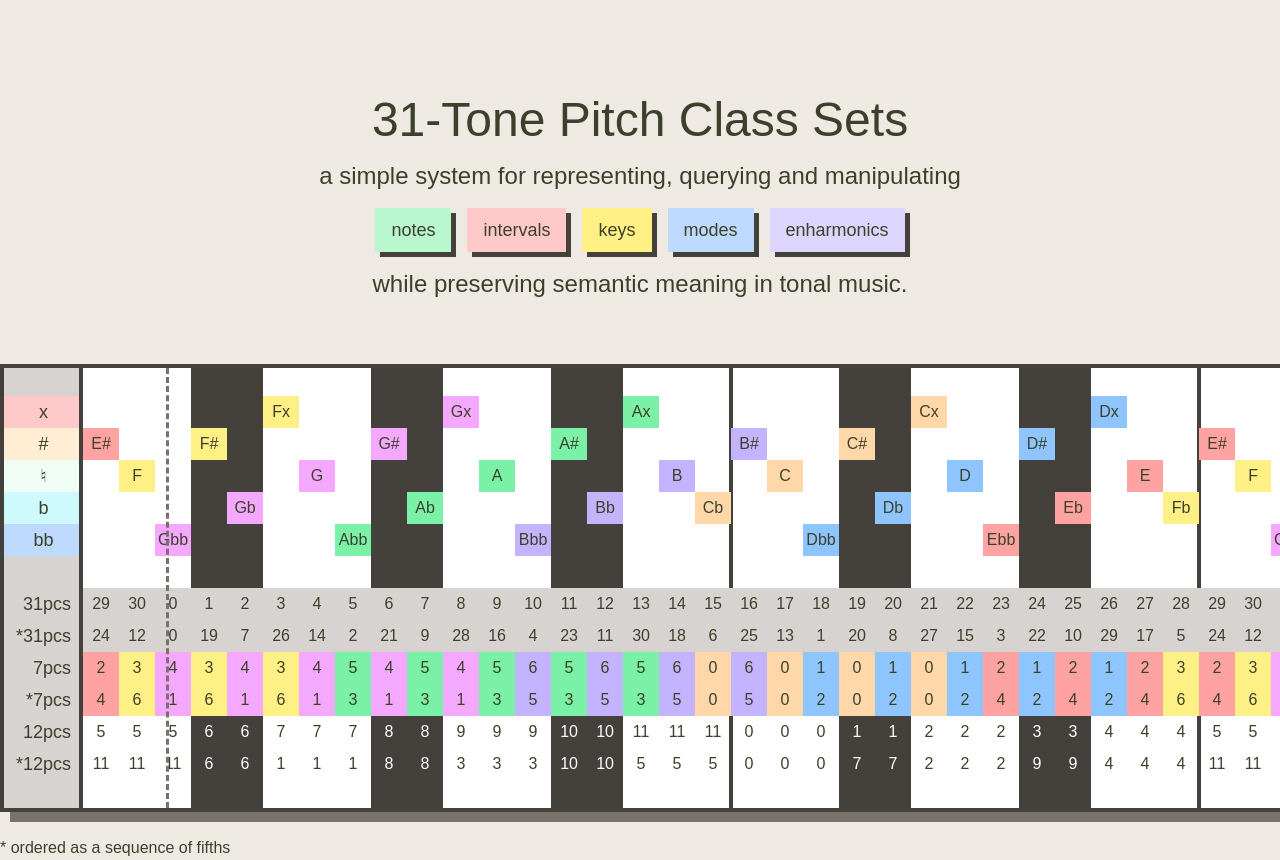
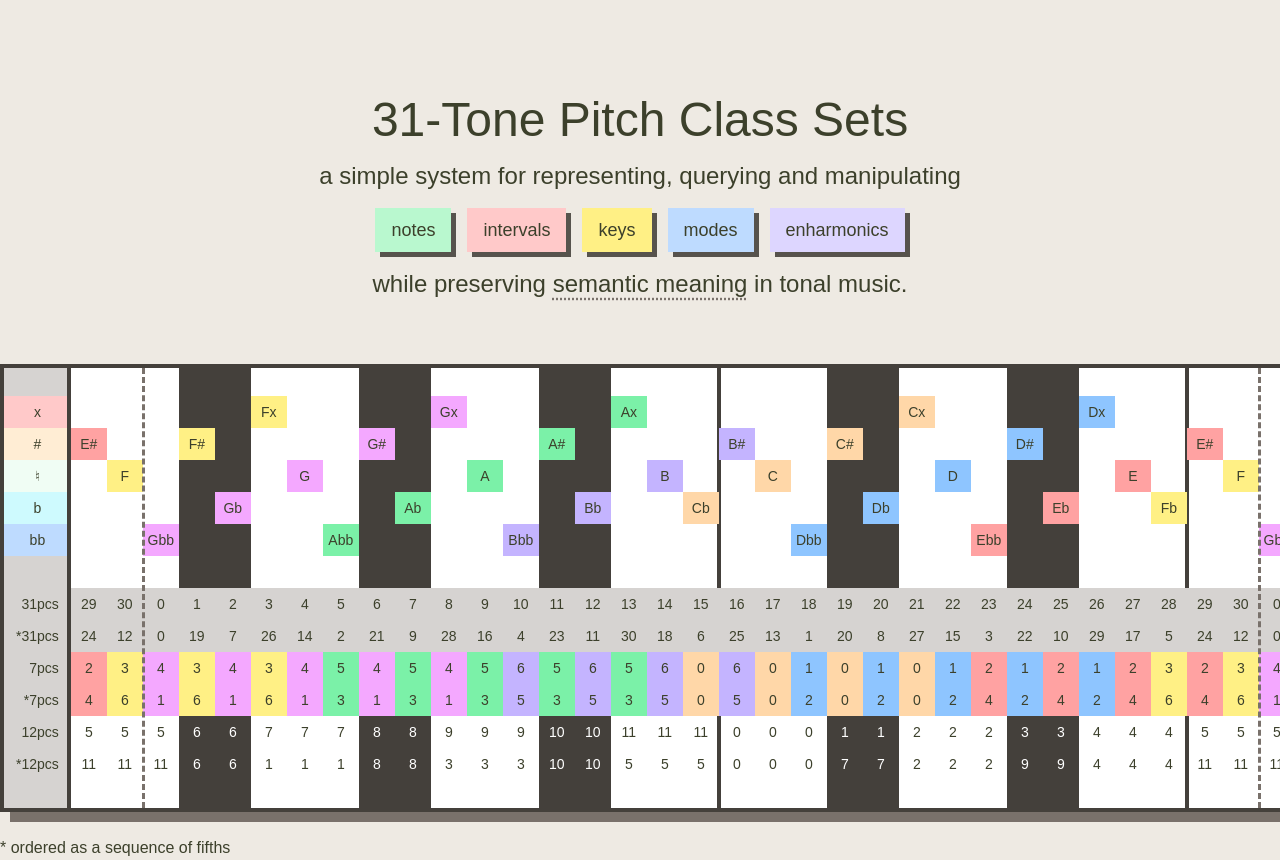
Before and after one commit to dylancobb/31pcs-demo, a SvelteKit app: page / in a window 1280 px wide. Shown: the top 860 px of the page. Built offline with nearby package versions, Linux system fonts and the light colour scheme; a web font is replaced by a local one.

Commit message:
small responsiveness changes, add CNAME to deploy script

```diff
--- a/package.json
+++ b/package.json
@@ -12,7 +12,7 @@
 		"check:watch": "svelte-kit sync && svelte-check --tsconfig ./tsconfig.json --watch",
 		"format": "prettier --write .",
 		"lint": "prettier --check . && eslint .",
-		"deploy": "gh-pages -d build -t"
+		"deploy": "gh-pages -d build -t --cname 31tones.info"
 	},
 	"devDependencies": {
 		"@eslint/compat": "^1.2.5",
--- a/src/lib/keyboard.svelte
+++ b/src/lib/keyboard.svelte
@@ -16,7 +16,7 @@
 
 <div class="relative mx-auto mt-16 flex w-fit shadow-[10px_10px_0_0_var(--color-stone-500)]">
 	<div
-		class="flex flex-col border-4 border-r-0 border-stone-700 bg-stone-300 pt-7 text-sm lg:text-base xl:text-lg"
+		class="3xl:text-lg flex flex-col border-4 border-r-0 border-stone-700 bg-stone-300 pt-7 text-sm 2xl:text-base"
 	>
 		<div class="flex h-8 items-center justify-center bg-red-200 pr-2 pl-3">x</div>
 		<div class="flex h-8 items-center justify-center bg-orange-100 pr-2 pl-3">#</div>
@@ -53,7 +53,7 @@
 				{/if}
 			{/each}
 		</div>
-		<table class="3xl:text-lg absolute top-8 left-1 text-center align-middle text-sm lg:text-base">
+		<table class="3xl:text-lg absolute top-8 left-1 text-center align-middle text-sm 2xl:text-base">
 			<tbody>
 				{#each { length: 5 }, row}
 					<tr class="h-8">
@@ -104,13 +104,13 @@
 				</tr>
 			</tbody>
 		</table>
+		<div
+			class="3xl:left-7.5 absolute top-1 left-3.5 h-110 w-16 border-r-3 border-dashed border-stone-500"
+		></div>
+		<div
+			class="3xl:left-348.5 absolute top-1 left-282.5 h-110 w-16 border-r-3 border-dashed border-stone-500"
+		></div>
 	</div>
-	<div
-		class="3xl:left-30.25 absolute top-1 left-26.25 h-110 w-16 border-r-3 border-dashed border-stone-500"
-	></div>
-	<div
-		class="3xl:left-371.25 absolute top-1 left-305.25 h-110 w-16 border-r-3 border-dashed border-stone-500"
-	></div>
 	<div class="absolute -bottom-12 text-xs md:text-sm xl:text-base">
 		* ordered as a sequence of fifths
 	</div>
--- a/src/routes/+page.svelte
+++ b/src/routes/+page.svelte
@@ -8,16 +8,35 @@
 		a simple system for representing, querying and manipulating
 	</div>
 	<div class="flex flex-wrap justify-center gap-4 text-sm lg:text-base xl:text-lg">
-		<div class="bg-green-200 px-3 py-1.5 shadow-[5px_5px_0_0_#44403b] md:px-4 md:py-2">notes</div>
-		<div class="bg-red-200 px-3 py-1.5 shadow-[5px_5px_0_0_#44403b] md:px-4 md:py-2">intervals</div>
-		<div class="bg-yellow-200 px-3 py-1.5 shadow-[5px_5px_0_0_#44403b] md:px-4 md:py-2">keys</div>
-		<div class="bg-blue-200 px-3 py-1.5 shadow-[5px_5px_0_0_#44403b] md:px-4 md:py-2">modes</div>
-		<div class="bg-violet-200 px-3 py-1.5 shadow-[5px_5px_0_0_#44403b] md:px-4 md:py-2">
+		<div
+			class="bg-green-200 px-3 py-1.5 shadow-[5px_5px_0_0_var(--color-stone-600)] md:px-4 md:py-2"
+		>
+			notes
+		</div>
+		<div class="bg-red-200 px-3 py-1.5 shadow-[5px_5px_0_0_var(--color-stone-600)] md:px-4 md:py-2">
+			intervals
+		</div>
+		<div
+			class="bg-yellow-200 px-3 py-1.5 shadow-[5px_5px_0_0_var(--color-stone-600)] md:px-4 md:py-2"
+		>
+			keys
+		</div>
+		<div
+			class="bg-blue-200 px-3 py-1.5 shadow-[5px_5px_0_0_var(--color-stone-600)] md:px-4 md:py-2"
+		>
+			modes
+		</div>
+		<div
+			class="bg-violet-200 px-3 py-1.5 shadow-[5px_5px_0_0_var(--color-stone-600)] md:px-4 md:py-2"
+		>
 			enharmonics
 		</div>
 	</div>
 	<div class="text-center text-base sm:text-lg lg:text-xl xl:text-2xl">
-		while preserving semantic meaning in tonal music.
+		while preserving <span
+			class="underline decoration-stone-500 decoration-dotted underline-offset-4 sm:underline-offset-5 xl:underline-offset-6"
+			>semantic meaning</span
+		> in tonal music.
 	</div>
 </div>
 
```
